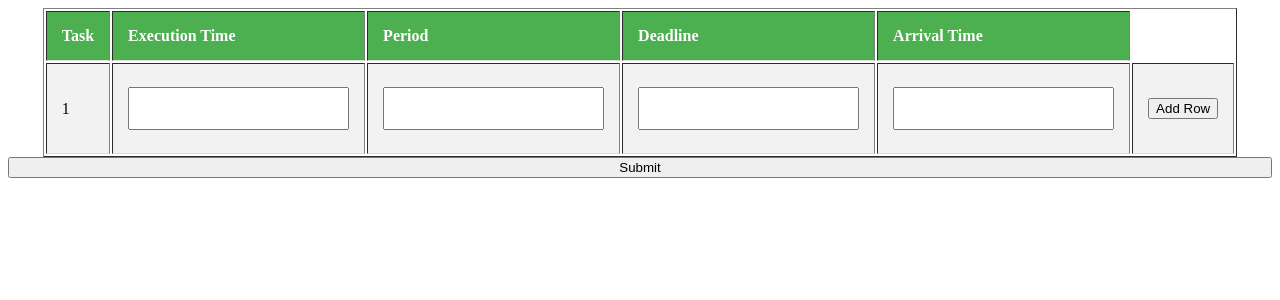
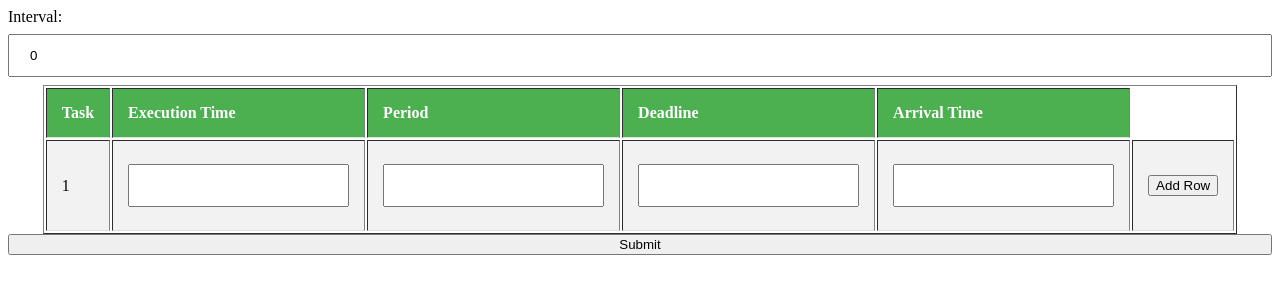
Before and after one commit to bhatvineeth/SchedulingSimulation, a Django app: page /inputPage/ in a window 1280 px wide. Shown: the top 300 px of the page. Run offline with Django 3.2, Linux system fonts and the light colour scheme.

Commit message:
EDF with interval integration

```diff
--- a/SchedulingSimulator/Main/forms.py
+++ b/SchedulingSimulator/Main/forms.py
@@ -2,3 +2,5 @@ from django import forms
 
 class UserCreationForm(forms.Form):
     final_array = forms.CharField(widget=forms.HiddenInput())
+    interval = forms.CharField(label='Interval', max_length=5, initial=0)
+    noOfTasks = forms.CharField(widget=forms.HiddenInput())
--- a/SchedulingSimulator/Main/static/js/controller.js
+++ b/SchedulingSimulator/Main/static/js/controller.js
@@ -9,12 +9,19 @@
 		  '#FF3380', '#CCCC00', '#66E64D', '#4D80CC', '#9900B3',
 		  '#E64D66', '#4DB380', '#FF4D4D', '#99E6E6', '#6666FF'];
 
-
+    var lcm = 0;
     function generateGraph() {
-        var startingPoints = [0,2,10,15,23,25,28,30,38,45,50,53,56,60,68];
-        var tasks = [0,2,0,2,0,1,0,2,0,2,1,2,0,2,0,];
-        var lcm = 75;
-        var noOfTasks = 2
+        console.log(resultArray);
+        var timeLineLength = resultArray[0].length;
+        var startingPoints = resultArray[0];
+        var tasks = resultArray[1];
+        if (interval == 0) {
+            lcm = resultArray[0][timeLineLength - 1];
+        } else {
+            lcm = interval;
+            tasks = tasks.slice(0, lcm+2);
+            startingPoints = startingPoints.slice(0, lcm+2);
+        }
         var i =0;
         var j;
         var tasksDataset = new Array(noOfTasks);
@@ -37,8 +44,6 @@
     }
 
     function createGraph(canvasID, title) {
-        var noOfTasks = 2;
-        var lcm = 75;
         var labels = [];
         var data = generateGraph();
         var dataSet = [];
@@ -185,4 +190,6 @@
             }
             document.getElementById("id_final_array").innerHTML = final_array;
             document.getElementById("id_final_array").value=final_array;
+            document.getElementById("id_noOfTasks").innerHTML = document.getElementById("data_table").rows.length - 2
+            document.getElementById("id_noOfTasks").value = document.getElementById("data_table").rows.length - 2
         }
--- a/SchedulingSimulator/Main/templates/index.html
+++ b/SchedulingSimulator/Main/templates/index.html
@@ -3,7 +3,11 @@
 <head>
     <title>NAME</title>
 
-
+    <script>
+        resultArray = {{ resultArray }}
+        interval = {{ interval }}
+        noOfTasks = {{ noOfTasks }}
+    </script>
 
   <script src="{% static 'js/controller.js' %}"></script>
 
--- a/SchedulingSimulator/Main/views.py
+++ b/SchedulingSimulator/Main/views.py
@@ -22,10 +22,11 @@ def openIndex(request):
 @csrf_protect
 def submitInput(request):
     final_array = request.POST.get('final_array')
+    interval = request.POST.get('interval')
+    noOfTasks = request.POST.get('noOfTasks')
     algorithmInputArray = arraySplit(final_array)
-    edf.earliestDeadlineFirstAlgorithm(algorithmInputArray)
-    #TODO CALL ALGORITHM
-    return render(request, 'index.html', {})
+    resultArray = edf.earliestDeadlineFirstAlgorithm(algorithmInputArray)
+    return render(request, 'index.html', {'resultArray': resultArray, 'interval': interval, 'noOfTasks': noOfTasks})
 
 # TODO: Stay on same page when form submits
 def get_name(request):
```
